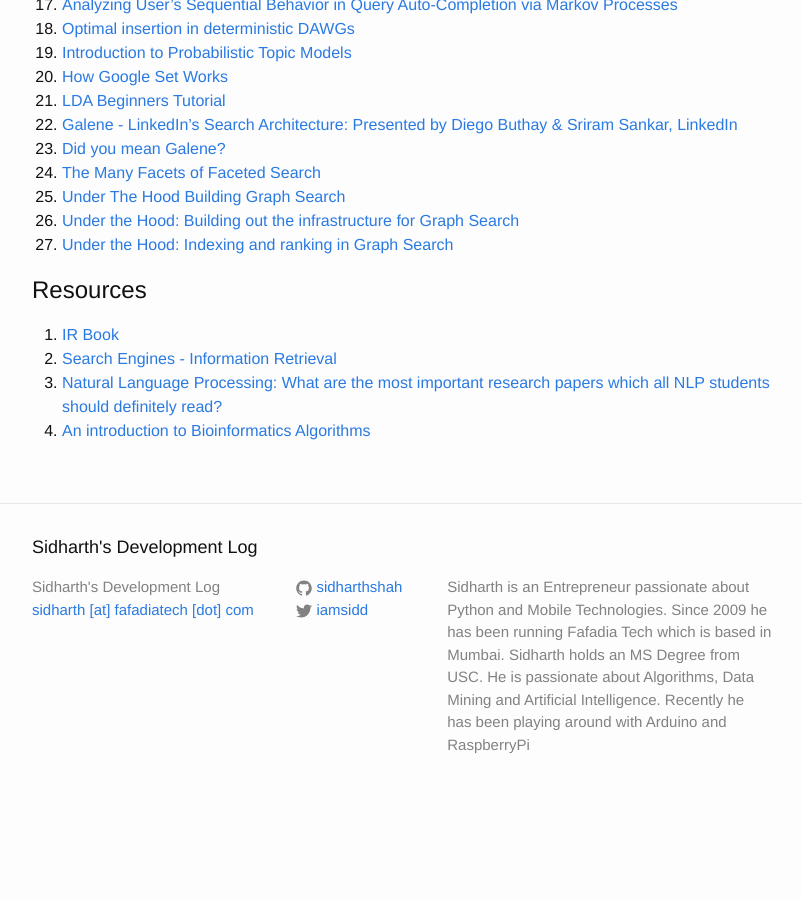
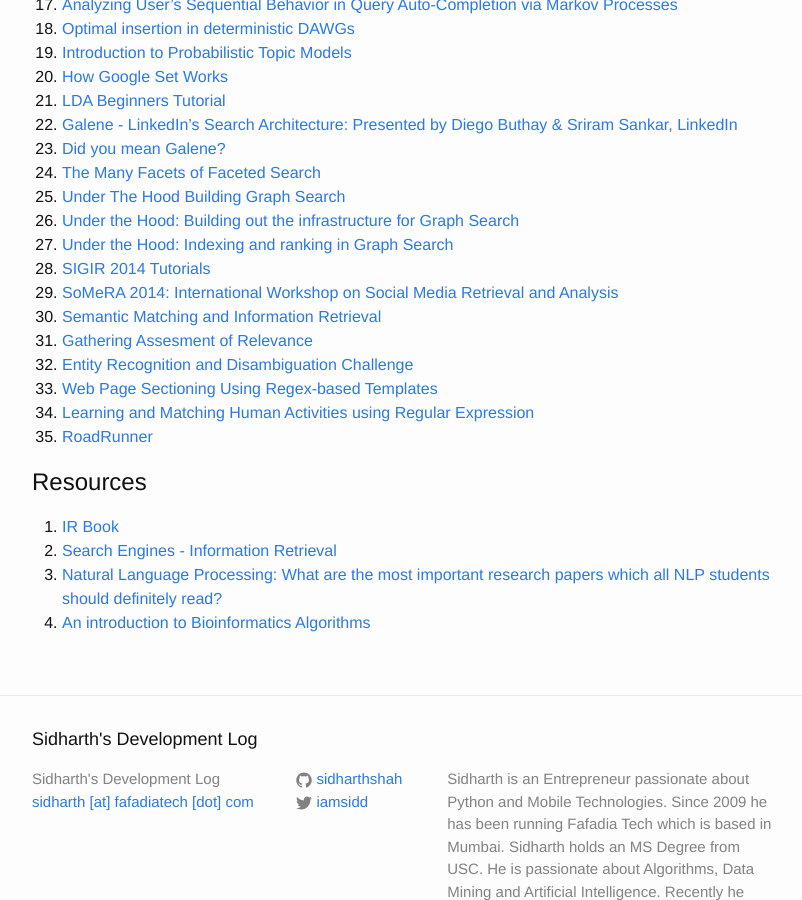
Before and after one commit to sidharthshah/sidharthshah.github.com, a Jekyll site: the page built from information-retrieval.md, in a window 1280 px wide and 900 px high, scrolled down 1362 px. Shown: the whole window, without its empty margins (238-1040 px from the left). Built offline with Jekyll 4.4.1, drawn with Linux system fonts in a browser that asks for light colours; before the commit the page ends 2178 px from its top, so only the background shows below that.

Commit message:
added links to more interesting IR papers and SIGIR 2014 links

```diff
--- a/information-retrieval.md
+++ b/information-retrieval.md
@@ -65,6 +65,14 @@
 25. [Under The Hood Building Graph Search](https://www.facebook.com/notes/facebook-engineering/under-the-hood-building-graph-search-beta/10151240856103920)
 26. [Under the Hood: Building out the infrastructure for Graph Search](https://www.facebook.com/notes/facebook-engineering/under-the-hood-building-out-the-infrastructure-for-graph-search/10151347573598920)
 27. [Under the Hood: Indexing and ranking in Graph Search](https://www.facebook.com/notes/facebook-engineering/under-the-hood-indexing-and-ranking-in-graph-search/10151361720763920)
+28. [SIGIR 2014 Tutorials](http://sigir.org/sigir2014/finaltutorials.php)
+29. [SoMeRA 2014: International Workshop on Social Media Retrieval and Analysis](http://www.cp.jku.at/conferences/SoMeRA2014/)
+30. [Semantic Matching and Information Retrieval](http://smir2014.noahlab.com.hk/SMIR2014.htm)
+31. [Gathering Assesment of Relevance](https://sites.google.com/site/sigirgear/schedule)
+32. [Entity Recognition and Disambiguation Challenge](http://web-ngram.research.microsoft.com/erd2014/Paper.aspx)
+33. [Web Page Sectioning Using Regex-based Templates](http://www.ra.ethz.ch/CDstore/www2008/www2008.org/papers/pdf/p1151-mehtaA.pdf)
+34. [Learning and Matching Human Activities using Regular Expression](http://www.researchgate.net/profile/Nicola_Conci/publication/224201280_Learning_and_matching_human_activities_using_regular_expressions/links/0deec519ba76fd81d6000000.pdf)
+35. [RoadRunner](http://www.vldb.org/conf/2001/P109.pdf)
 
 Resources
 =========
```
